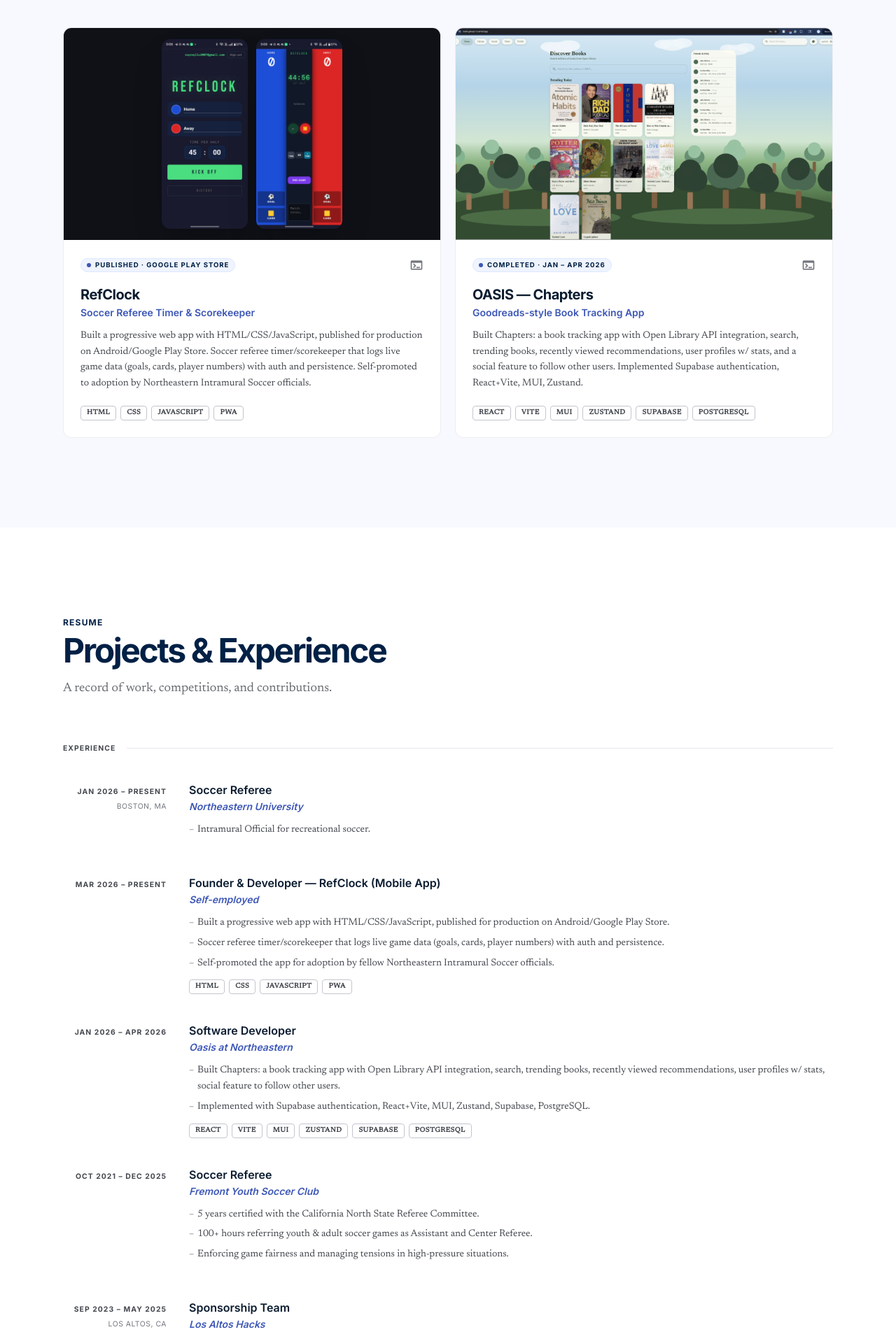
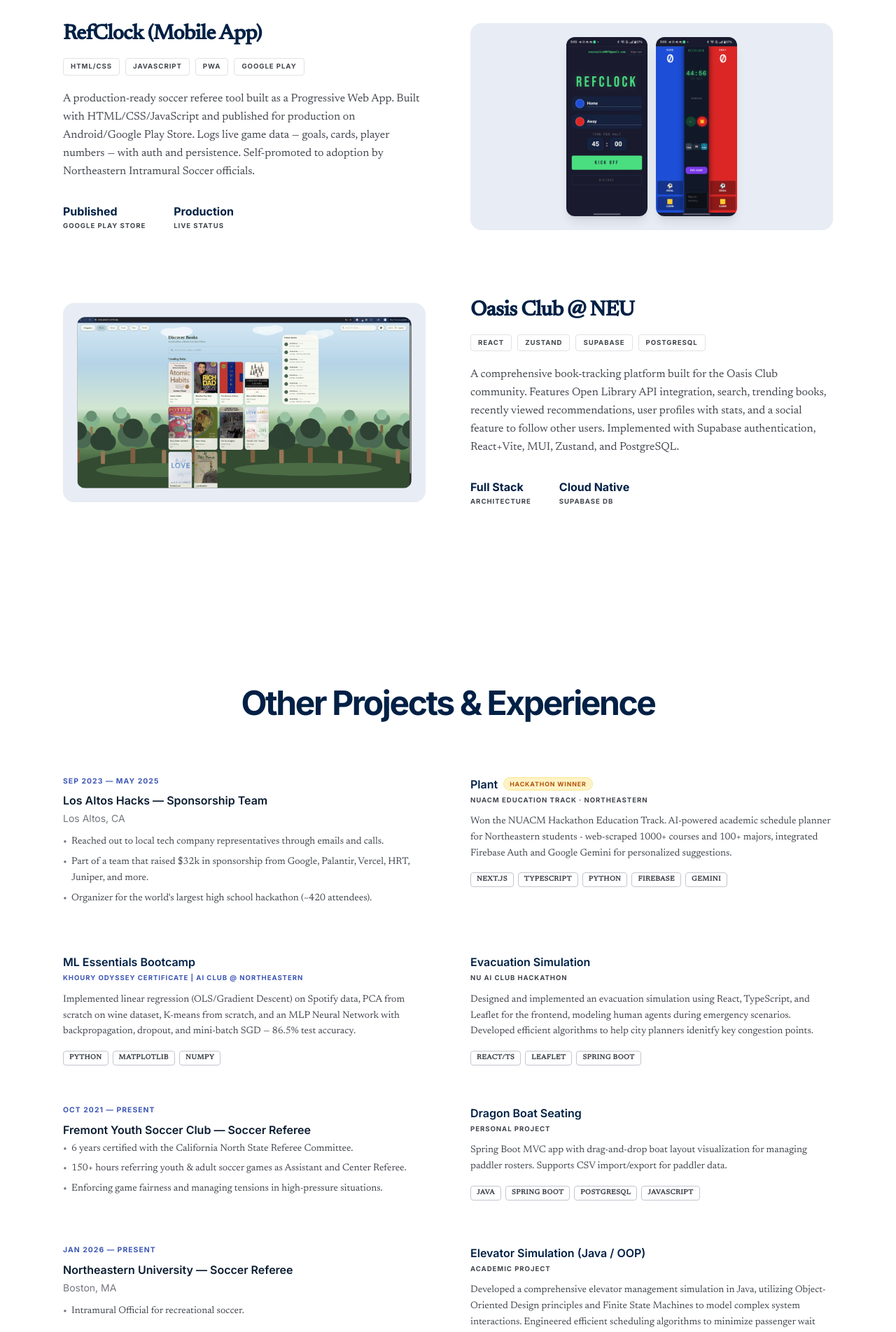
Before and after one commit to raydl18/personal-website, a React (Vite) app: page / in a window 1280 px wide. Shown: the part 2020-3924 px from the top of the page at 70% size. Built offline with nearby package versions, Linux system fonts and the light colour scheme.

Commit message:
adding engineering showcase and other projects section

```diff
--- a/src/sections/OtherProjectsExperience.jsx
+++ b/src/sections/OtherProjectsExperience.jsx
@@ -1,110 +1,164 @@
-const experiences = [
+const items = [
   {
-    org: 'Northeastern University',
-    role: 'Soccer Referee',
-    date: 'Jan 2026 – Present',
-    location: 'Boston, MA',
+    type: 'experience',
+    title: 'Los Altos Hacks — Sponsorship Team',
+    date: 'SEP 2023 — MAY 2025',
+    org: 'Los Altos, CA',
+    bullets: [
+      'Reached out to local tech company representatives through emails and calls.',
+      'Part of a team that raised $32k in sponsorship from Google, Palantir, ' +
+      'Vercel, HRT, Juniper, and more.',
+      'Organizer for the world\'s largest high school hackathon (~420 attendees).',
+    ],
+    tech: [],
+  },
+  {
+    type: 'project',
+    title: 'Plant',
+    badge: 'Hackathon Winner',
+    badgeGold: true,
+    subtitle: 'NUACM Education Track · Northeastern',
+    description:
+      'Won the NUACM Hackathon Education Track. AI-powered academic schedule planner for ' +
+      'Northeastern students - web-scraped 1000+ courses and 100+ majors, integrated Firebase Auth and ' +
+      'Google Gemini for personalized suggestions.',
+    tech: ['Next.js', 'TypeScript', 'Python', 'Firebase', 'Gemini'],
+    github: 'https://github.com/raydl18',
+  },
+  {
+    type: 'project',
+    title: 'ML Essentials Bootcamp',
+    subtitle: 'KHOURY ODYSSEY CERTIFICATE  |  AI CLUB @ NORTHEASTERN',
+    subtitleBlue: true,
+    description:
+      'Implemented linear regression (OLS/Gradient Descent) on Spotify data, PCA from ' +
+      'scratch on wine dataset, K-means from scratch, and an MLP Neural Network with ' +
+      'backpropagation, dropout, and mini-batch SGD — 86.5% test accuracy.',
+    tech: ['Python', 'Matplotlib', 'NumPy'],
+    github: 'https://github.com/raydl18',
+  },
+  {
+    type: 'project',
+    title: 'Evacuation Simulation',
+    subtitle: 'NU AI Club Hackathon',
+    description:
+      'Designed and implemented an evacuation simulation using React, TypeScript, and ' +
+      'Leaflet for the frontend, modeling human agents during emergency scenarios. ' +
+      'Developed efficient algorithms to help city planners idenitfy key congestion points.',
+    tech: ['React/TS', 'Leaflet', 'Spring Boot'],
+    github: 'https://github.com/raydl18',
+  },
+  {
+    type: 'experience',
+    title: 'Fremont Youth Soccer Club — Soccer Referee',
+    date: 'OCT 2021 — PRESENT',
+    bullets: [
+      '6 years certified with the California North State Referee Committee.',
+      '150+ hours referring youth & adult soccer games as Assistant and Center Referee.',
+      'Enforcing game fairness and managing tensions in high-pressure situations.',
+    ],
+    tech: [],
+  },
+  {
+    type: 'project',
+    title: 'Dragon Boat Seating',
+    subtitle: 'Personal Project',
+    description:
+      'Spring Boot MVC app with drag-and-drop boat layout visualization for managing ' +
+      "paddler rosters. " +
+      'Supports CSV import/export for paddler data.',
+    tech: ['Java', 'Spring Boot', 'PostgreSQL', 'JavaScript'],
+    github: 'https://github.com/raydl18',
+  },
+  {
+    type: 'experience',
+    title: 'Northeastern University — Soccer Referee',
+    date: 'JAN 2026 — PRESENT',
+    org: 'Boston, MA',
     bullets: [
       'Intramural Official for recreational soccer.',
     ],
     tech: [],
   },
   {
-    org: 'Self-employed',
-    role: 'Founder & Developer — RefClock (Mobile App)',
-    date: 'Mar 2026 – Present',
-    bullets: [
-      'Built a progressive web app with HTML/CSS/JavaScript, published for production on Android/Google Play Store.',
-      'Soccer referee timer/scorekeeper that logs live game data (goals, cards, player numbers) with auth and persistence.',
-      'Self-promoted the app for adoption by fellow Northeastern Intramural Soccer officials.',
-    ],
-    tech: ['HTML', 'CSS', 'JavaScript', 'PWA'],
-  },
-  {
-    org: 'Oasis at Northeastern',
-    role: 'Software Developer',
-    date: 'Jan 2026 – Apr 2026',
-    bullets: [
-      'Built Chapters: a book tracking app with Open Library API integration, search, trending books, recently viewed recommendations, user profiles w/ stats, social feature to follow other users.',
-      'Implemented with Supabase authentication, React+Vite, MUI, Zustand, Supabase, PostgreSQL.',
-    ],
-    tech: ['React', 'Vite', 'MUI', 'Zustand', 'Supabase', 'PostgreSQL'],
-  },
-  {
-    org: 'Fremont Youth Soccer Club',
-    role: 'Soccer Referee',
-    date: 'Oct 2021 – Dec 2025',
-    bullets: [
-      '5 years certified with the California North State Referee Committee.',
-      '100+ hours referring youth & adult soccer games as Assistant and Center Referee.',
-      'Enforcing game fairness and managing tensions in high-pressure situations.',
-    ],
-    tech: [],
-  },
-  {
-    org: 'Los Altos Hacks',
-    role: 'Sponsorship Team',
-    date: 'Sep 2023 – May 2025',
-    location: 'Los Altos, CA',
-    bullets: [
-      'Reached out to local tech company representatives through emails and calls.',
-      "Part of a team that raised $32k in sponsorship from Google, Palantir, Vercel, HRT, Juniper, + more.",
-      "Organizer for the world's largest high school hackathon (~420 attendees).",
-    ],
-    tech: [],
-  },
-];
-
-const otherProjects = [
-  {
-    title: 'Plant',
-    badge: 'NUACM Hackathon · Education Track Winner',
-    tech: ['Next.js', 'TypeScript', 'Python', 'Firebase', 'Gemini'],
+    type: 'project',
+    title: 'Elevator Simulation (Java / OOP)',
+    subtitle: 'Academic Project',
     description:
-      'AI-powered academic schedule planner. Web-scraped 1000+ courses and 100+ majors; integrated Firebase Auth and Google Gemini for personalized suggestions.',
-    github: 'https://github.com/raydl18',
-  },
-  {
-    title: 'Evacuation Simulation',
-    badge: 'NU AI Club Hackathon',
-    tech: ['React', 'TypeScript', 'Leaflet', 'Spring Boot', 'WebSockets'],
-    description:
-      'Real-time evacuation simulation streaming agent movement with Gemini API traffic analysis and OpenStreetMap road data.',
-    github: 'https://github.com/raydl18',
-  },
-  {
-    title: 'ML Essentials Bootcamp',
-    badge: 'AI Club · Northeastern',
-    tech: ['Python', 'NumPy', 'Pandas', 'Matplotlib'],
-    description:
-      'Neural network from scratch with backpropagation, dropout, and mini-batch SGD — 86.5% test accuracy. Also built linear regression, PCA, and K-means on real-world datasets.',
-    github: 'https://github.com/raydl18',
-  },
-  {
-    title: 'Dragon Boat Seating',
-    badge: 'Personal Project',
-    tech: ['Java', 'Spring Boot', 'PostgreSQL', 'HTML', 'CSS', 'JavaScript'],
-    description:
-      'Spring Boot MVC app with drag-and-drop boat layout visualization for managing paddler rosters. Supports CSV import/export.',
-    github: 'https://github.com/raydl18',
-  },
-  {
-    title: 'Elevator Simulation',
-    badge: 'Academic Project',
-    tech: ['Java', 'JavaFX', 'MVC', 'FSM'],
-    description:
-      'JavaFX GUI simulation using MVC and Finite State Machines. Tested elevator scheduling efficiency across large passenger datasets.',
+      'Developed a comprehensive elevator management simulation in Java, utilizing ' +
+      'Object-Oriented Design principles and Finite State Machines to model complex system interactions. ' +
+      'Engineered efficient scheduling algorithms to minimize passenger wait times ' +
+      'and optimize elevator movement within a multi-floor building.',
+    tech: ['Java', 'OOP', 'Finite State Machines'],
     github: 'https://github.com/raydl18',
   },
 ];
 
-function SectionDivider({ label }) {
+function ExperienceCard({ item }) {
   return (
-    <div className="flex items-center gap-4 mb-10">
-      <span className="font-inter text-[0.65rem] font-bold text-on-surface-variant uppercase tracking-widest whitespace-nowrap">
-        {label}
-      </span>
-      <div className="flex-1 h-px bg-outline-variant/40" />
+    <div>
+      <p className="font-inter font-bold text-[0.65rem] text-secondary uppercase tracking-widest mb-2">
+        {item.date}
+      </p>
+      <h3 className="font-inter font-semibold text-on-surface text-base mb-1">{item.title}</h3>
+      {item.org && (
+        <p className="font-inter text-sm text-outline mb-3">{item.org}</p>
+      )}
+      <ul className="space-y-1.5 mb-3">
+        {item.bullets.map((b, i) => (
+          <li
+            key={i}
+            className="font-newsreader text-sm text-on-surface-variant leading-relaxed pl-3 relative before:content-['•'] before:absolute before:left-0 before:text-outline"
+          >
+            {b}
+          </li>
+        ))}
+      </ul>
+      {item.tech.length > 0 && (
+        <div className="flex flex-wrap gap-1.5 mt-2">
+          {item.tech.map((t) => (
+            <span key={t} className="tech-tag">{t}</span>
+          ))}
+        </div>
+      )}
+    </div>
+  );
+}
+
+function ProjectCard({ item }) {
+  return (
+    <div>
+      <div className="flex items-center gap-2 mb-1 flex-wrap">
+        <h3 className="font-inter font-semibold text-primary text-base">{item.title}</h3>
+        {item.badge && (
+          <span
+            className={`font-inter font-bold text-[0.55rem] uppercase tracking-widest px-2 py-0.5 rounded-full ${
+              item.badgeGold
+                ? 'bg-amber-100 text-amber-700 border border-amber-200'
+                : 'bg-surface-container-low border border-outline-variant/30 text-on-surface-variant'
+            }`}
+          >
+            {item.badge}
+          </span>
+        )}
+      </div>
+      {item.subtitle && (
+        <p
+          className={`font-inter font-bold text-[0.6rem] uppercase tracking-widest mb-3 ${
+            item.subtitleBlue ? 'text-secondary' : 'text-on-surface-variant'
+          }`}
+        >
+          {item.subtitle}
+        </p>
+      )}
+      <p className="font-newsreader text-sm text-on-surface-variant leading-relaxed mb-4">
+        {item.description}
+      </p>
+      <div className="flex flex-wrap gap-1.5">
+        {item.tech.map((t) => (
+          <span key={t} className="tech-tag">{t}</span>
+        ))}
+      </div>
     </div>
   );
 }
@@ -113,83 +167,18 @@
   return (
     <section id="experience" className="py-24 md:py-32 px-6 bg-white">
       <div className="max-w-container mx-auto">
-        <p className="font-inter text-xs font-bold text-primary uppercase tracking-widest mb-2">Resume</p>
-        <h2 className="font-inter text-4xl md:text-5xl font-bold text-primary tracking-tighter mb-4">
-          Projects &amp; Experience
+        <h2 className="font-inter text-4xl md:text-5xl font-bold text-primary tracking-tighter mb-20 text-center">
+          Other Projects &amp; Experience
         </h2>
-        <p className="font-newsreader text-lg text-on-surface-variant max-w-xl mb-16 opacity-80">
-          A record of work, competitions, and contributions.
-        </p>
 
-        {/* Experience */}
-        <SectionDivider label="Experience" />
-        <div className="flex flex-col gap-10 mb-20">
-          {experiences.map((exp) => (
-            <div key={exp.org + exp.role} className="grid sm:grid-cols-[148px_1fr] gap-x-8 gap-y-1">
-              <div className="sm:text-right pt-0.5">
-                <span className="font-inter text-[0.65rem] font-bold text-on-surface-variant uppercase tracking-widest leading-relaxed">
-                  {exp.date}
-                </span>
-                {exp.location && (
-                  <p className="font-inter text-[0.65rem] text-outline uppercase tracking-wider mt-0.5">
-                    {exp.location}
-                  </p>
-                )}
-              </div>
-              <div>
-                <h3 className="font-inter font-semibold text-on-surface text-base mb-0.5">{exp.role}</h3>
-                <p className="font-inter font-semibold text-secondary text-sm italic mb-3">{exp.org}</p>
-                <ul className="space-y-1.5 mb-3">
-                  {exp.bullets.map((b, i) => (
-                    <li
-                      key={i}
-                      className="font-newsreader text-sm text-on-surface-variant leading-relaxed pl-3 relative before:content-['–'] before:absolute before:left-0 before:text-outline"
-                    >
-                      {b}
-                    </li>
-                  ))}
-                </ul>
-                {exp.tech.length > 0 && (
-                  <div className="flex flex-wrap gap-1.5 mt-2">
-                    {exp.tech.map((t) => (
-                      <span key={t} className="tech-tag">{t}</span>
-                    ))}
-                  </div>
-                )}
-              </div>
-            </div>
-          ))}
-        </div>
-
-        {/* Other Projects */}
-        <SectionDivider label="Other Projects" />
-        <div className="grid sm:grid-cols-2 lg:grid-cols-3 gap-4">
-          {otherProjects.map((proj) => (
-            <div
-              key={proj.title}
-              className="p-5 border border-outline-variant/30 bg-white rounded-xl hover:shadow-[2px_3px_0_#c4c6cf] transition-shadow"
-            >
-              <div className="flex items-start justify-between gap-3 mb-3">
-                <span className="font-inter font-bold text-[0.6rem] text-on-surface-variant uppercase tracking-widest bg-surface-container-low border border-outline-variant/30 px-2 py-0.5 rounded leading-relaxed">
-                  {proj.badge}
-                </span>
-                <a
-                  href={proj.github}
-                  target="_blank"
-                  rel="noreferrer"
-                  className="text-outline hover:text-primary transition-colors flex-shrink-0"
-                  aria-label="View on GitHub"
-                >
-                  <span className="material-symbols-outlined text-[18px]">terminal</span>
-                </a>
-              </div>
-              <h3 className="font-inter font-semibold text-on-surface text-base mb-2">{proj.title}</h3>
-              <p className="font-newsreader text-sm text-on-surface-variant leading-relaxed mb-4">{proj.description}</p>
-              <div className="flex flex-wrap gap-1.5">
-                {proj.tech.map((t) => (
-                  <span key={t} className="tech-tag">{t}</span>
-                ))}
-              </div>
+        <div className="grid md:grid-cols-2 gap-x-16 gap-y-14">
+          {items.map((item, i) => (
+            <div key={i}>
+              {item.type === 'experience' ? (
+                <ExperienceCard item={item} />
+              ) : (
+                <ProjectCard item={item} />
+              )}
             </div>
           ))}
         </div>
--- a/src/sections/SelectedWork.jsx
+++ b/src/sections/SelectedWork.jsx
@@ -4,98 +4,126 @@
 
 const projects = [
   {
-    title: 'RefClock',
-    subtitle: 'Soccer Referee Timer & Scorekeeper',
-    status: 'Published · Google Play Store',
-    tech: ['HTML', 'CSS', 'JavaScript', 'PWA'],
+    title: 'RefClock (Mobile App)',
+    tech: ['HTML/CSS', 'JavaScript', 'PWA', 'Google Play'],
     description:
-      'Built a progressive web app with HTML/CSS/JavaScript, published for production on Android/Google Play Store. Soccer referee timer/scorekeeper that logs live game data (goals, cards, player numbers) with auth and persistence. Self-promoted to adoption by Northeastern Intramural Soccer officials.',
-    github: 'https://github.com/raydl18',
+      'A production-ready soccer referee tool built as a Progressive Web App. ' +
+      'Built with HTML/CSS/JavaScript and published for production on Android/Google Play Store. ' +
+      'Logs live game data — goals, cards, player numbers — with auth and persistence. ' +
+      'Self-promoted to adoption by Northeastern Intramural Soccer officials.',
+    stats: [
+      { label: 'Published', sub: 'Google Play Store' },
+      { label: 'Production', sub: 'Live Status' },
+    ],
     screenshots: [refclockSetup, refclockGame],
-    screenshotBg: '#0f1117',
+    imageRight: true,
   },
   {
-    title: 'OASIS — Chapters',
-    subtitle: 'Goodreads-style Book Tracking App',
-    status: 'Completed · Jan – Apr 2026',
-    tech: ['React', 'Vite', 'MUI', 'Zustand', 'Supabase', 'PostgreSQL'],
+    title: 'Oasis Club @ NEU',
+    tech: ['React', 'Zustand', 'Supabase', 'PostgreSQL'],
     description:
-      'Built Chapters: a book tracking app with Open Library API integration, search, trending books, recently viewed recommendations, user profiles w/ stats, and a social feature to follow other users. Implemented Supabase authentication, React+Vite, MUI, Zustand.',
-    github: 'https://github.com/raydl18',
+      'A comprehensive book-tracking platform built for the Oasis Club community. ' +
+      'Features Open Library API integration, search, trending books, recently viewed ' +
+      'recommendations, user profiles with stats, and a social feature to follow other users. ' +
+      'Implemented with Supabase authentication, React+Vite, MUI, Zustand, and PostgreSQL.',
+    stats: [
+      { label: 'Full Stack', sub: 'Architecture' },
+      { label: 'Cloud Native', sub: 'Supabase DB' },
+    ],
     image: oasisImg,
+    imageRight: false,
   },
 ];
 
-export default function SelectedWork() {
-  return (
-    <section id="work" className="py-24 md:py-32 px-6">
-      <div className="max-w-container mx-auto">
-        <p className="font-inter text-xs font-bold text-primary uppercase tracking-widest mb-2">Engineering</p>
-        <h2 className="font-inter text-4xl md:text-5xl font-bold text-primary tracking-tighter mb-4">
-          Selected Engineering Work
-        </h2>
-        <p className="font-newsreader text-lg text-on-surface-variant max-w-xl mb-16 opacity-80">
-          Built, deployed, and shipped — from mobile apps to full-stack web platforms.
-        </p>
-
-        <div className="grid md:grid-cols-2 gap-5">
-          {projects.map((proj) => (
-            <div
-              key={proj.title}
-              className="flex flex-col border border-outline-variant/30 bg-white rounded-xl overflow-hidden hover:shadow-[4px_4px_0_#002045] hover:-translate-y-0.5 transition-all duration-200"
-            >
-              <div className="aspect-video relative overflow-hidden">
-                {proj.screenshots ? (
-                  <div
-                    className="absolute inset-0 flex items-center justify-center gap-3 p-4"
-                    style={{ backgroundColor: proj.screenshotBg }}
-                  >
+function ProjectRow({ proj }) {
+  const imageEl = proj.screenshots ? (
+    <div className="rounded-2xl overflow-hidden bg-[#e8edf5] p-5 flex items-center justify-center gap-3">
       {proj.screenshots.map((src, i) => (
         <img
           key={i}
           src={src}
           alt={`${proj.title} screenshot ${i + 1}`}
-                        className="h-full w-auto rounded-xl shadow-2xl object-contain"
+          className="h-64 w-auto rounded-xl shadow-lg object-contain"
         />
       ))}
     </div>
   ) : (
+    <div className="rounded-2xl overflow-hidden bg-[#e8edf5] p-5 flex items-center justify-center">
       <img
         src={proj.image}
         alt={proj.title}
-                    className="absolute inset-0 w-full h-full object-cover object-top"
+        className="w-full h-auto rounded-xl object-cover"
       />
-                )}
     </div>
+  );
 
-              <div className="flex flex-col flex-1 p-6">
-                <div className="flex items-center justify-between mb-4">
-                  <span className="inline-flex items-center gap-1.5 px-2 py-0.5 bg-surface-container-low border border-surface-container-high rounded-full font-inter font-bold text-[0.6rem] text-primary uppercase tracking-widest">
-                    <span className="w-1.5 h-1.5 rounded-full bg-secondary flex-shrink-0" />
-                    {proj.status}
+  const textEl = (
+    <div>
+      <h3 className="font-newsreader text-3xl font-bold text-primary mb-4 tracking-tight">
+        {proj.title}
+      </h3>
+      <div className="flex flex-wrap gap-2 mb-5">
+        {proj.tech.map((t) => (
+          <span
+            key={t}
+            className="font-inter font-bold text-[0.6rem] text-on-surface-variant uppercase tracking-widest border border-outline-variant/50 px-2.5 py-1 rounded"
+          >
+            {t}
           </span>
-                  <a
-                    href={proj.github}
-                    target="_blank"
-                    rel="noreferrer"
-                    className="text-outline hover:text-primary transition-colors"
-                    aria-label="View on GitHub"
-                  >
-                    <span className="material-symbols-outlined text-[20px]">terminal</span>
-                  </a>
+        ))}
       </div>
-                <h3 className="font-inter font-bold text-on-surface text-xl tracking-tight mb-0.5">{proj.title}</h3>
-                <p className="font-inter font-semibold text-secondary text-sm mb-3">{proj.subtitle}</p>
-                <p className="font-newsreader text-sm text-on-surface-variant leading-relaxed mb-5 flex-1">
+      <p className="font-newsreader text-base text-on-surface-variant leading-relaxed mb-8">
         {proj.description}
       </p>
-                <div className="flex flex-wrap gap-1.5">
-                  {proj.tech.map((t) => (
-                    <span key={t} className="tech-tag">{t}</span>
+      <div className="flex gap-10">
+        {proj.stats.map((s) => (
+          <div key={s.label}>
+            <p className="font-inter font-bold text-primary text-base">{s.label}</p>
+            <p className="font-inter font-bold text-[0.6rem] text-on-surface-variant uppercase tracking-widest mt-0.5">
+              {s.sub}
+            </p>
+          </div>
         ))}
       </div>
     </div>
+  );
+
+  return (
+    <div className="grid md:grid-cols-2 gap-12 md:gap-16 items-center">
+      {proj.imageRight ? (
+        <>
+          <div>{textEl}</div>
+          <div>{imageEl}</div>
+        </>
+      ) : (
+        <>
+          <div className="order-2 md:order-1">{imageEl}</div>
+          <div className="order-1 md:order-2">{textEl}</div>
+        </>
+      )}
     </div>
+  );
+}
+
+export default function SelectedWork() {
+  return (
+    <section id="work" className="py-24 md:py-32 px-6 bg-white">
+      <div className="max-w-container mx-auto">
+        <div className="text-center mb-20">
+          <p className="font-inter text-xs font-bold text-primary uppercase tracking-widest mb-3">
+            Showcase
+          </p>
+          <h2 className="font-inter text-4xl md:text-5xl font-bold text-primary tracking-tighter mb-4">
+            Selected Engineering Work
+          </h2>
+          <p className="font-newsreader text-lg text-on-surface-variant max-w-xl mx-auto opacity-80">
+            Focusing on user-centric applications and robust system architecture.
+          </p>
+        </div>
+
+        <div className="flex flex-col gap-24">
+          {projects.map((proj) => (
+            <ProjectRow key={proj.title} proj={proj} />
           ))}
         </div>
       </div>
```
Lines whose indentation alone changed are shown as unchanged.
